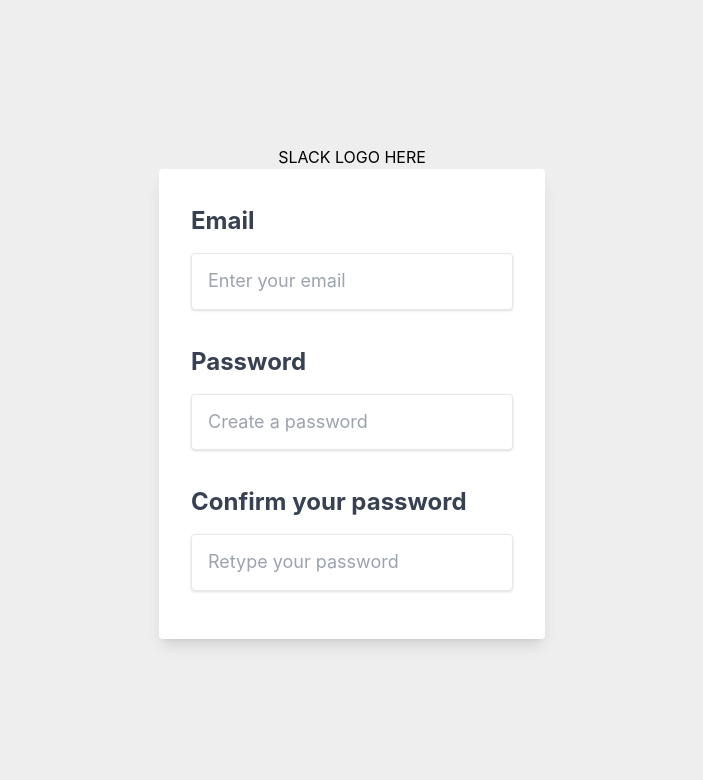
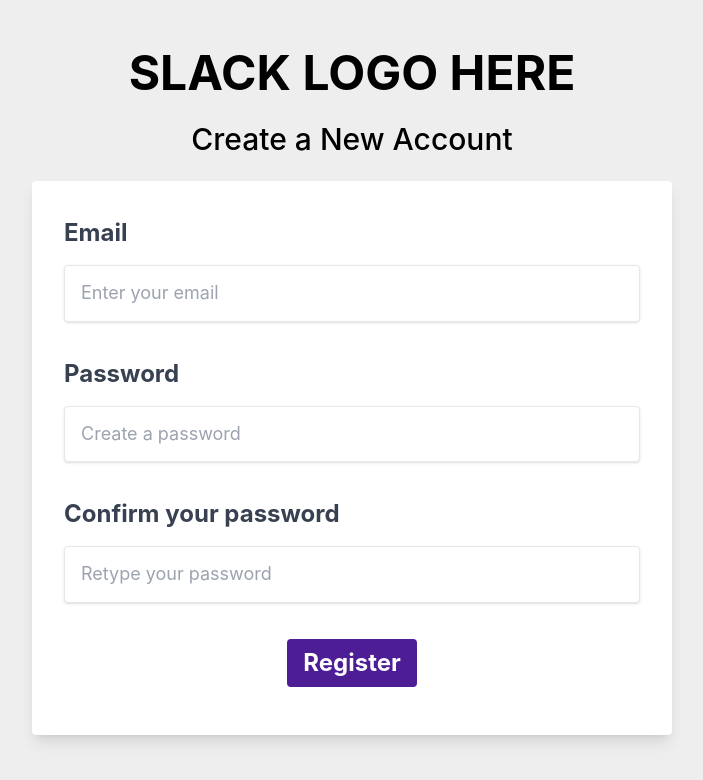
Before and after one commit to jgbattung/slack-app, a React (Create React App) app: page / in a window 1280 px wide. Shown: the top 780 px of the page, without its empty margins (288-991 px from the left). Built offline with nearby package versions, Linux system fonts and the light colour scheme.

Commit message:
added button and color

```diff
--- a/src/components/DefaultPage.tsx
+++ b/src/components/DefaultPage.tsx
@@ -1,8 +1,9 @@
 function DefaultPage () {
 	return (
 		<div>
-			<h1 className="flex justify-center">SLACK LOGO HERE</h1>
-			<div className="w-full max-w-lg">
+			<h1 className="flex justify-center text-5xl font-bold mb-6">SLACK LOGO HERE</h1>
+			<h2 className="flex justify-center text-3xl font-medium mb-6">Create a New Account</h2>
+			<div className="w-maximum">
 				<form className="bg-white shadow-lg rounded px-8 pt-6 pb-8 mb-4">
 					<div className="mb-4">
 						<label className="block mt-3 text-gray-700 text-2xl font-bold mb-4" htmlFor="email">
@@ -37,6 +38,14 @@
 							placeholder="Retype your password"
 						/>
 					</div>
+					<div className="mb-4 flex justify-center text-2xl">
+						<button
+							className="bg-violet-900 mt-5 hover:bg-violet-600 text-white font-bold py-2 px-4 rounded focus:outline-none focus:shadow-outline"
+							type="button"
+						>
+							Register
+						</button>
+					</div>
 				</form>
 			</div>
 		</div>
--- a/tailwind.config.js
+++ b/tailwind.config.js
@@ -5,7 +5,11 @@
 		container: {
 			padding: '2rem'
 		},
-		extend: {}
+		extend: {
+			width: {
+				maximum: '40rem'
+			}
+		}
 	},
 	plugins: []
 };
```
